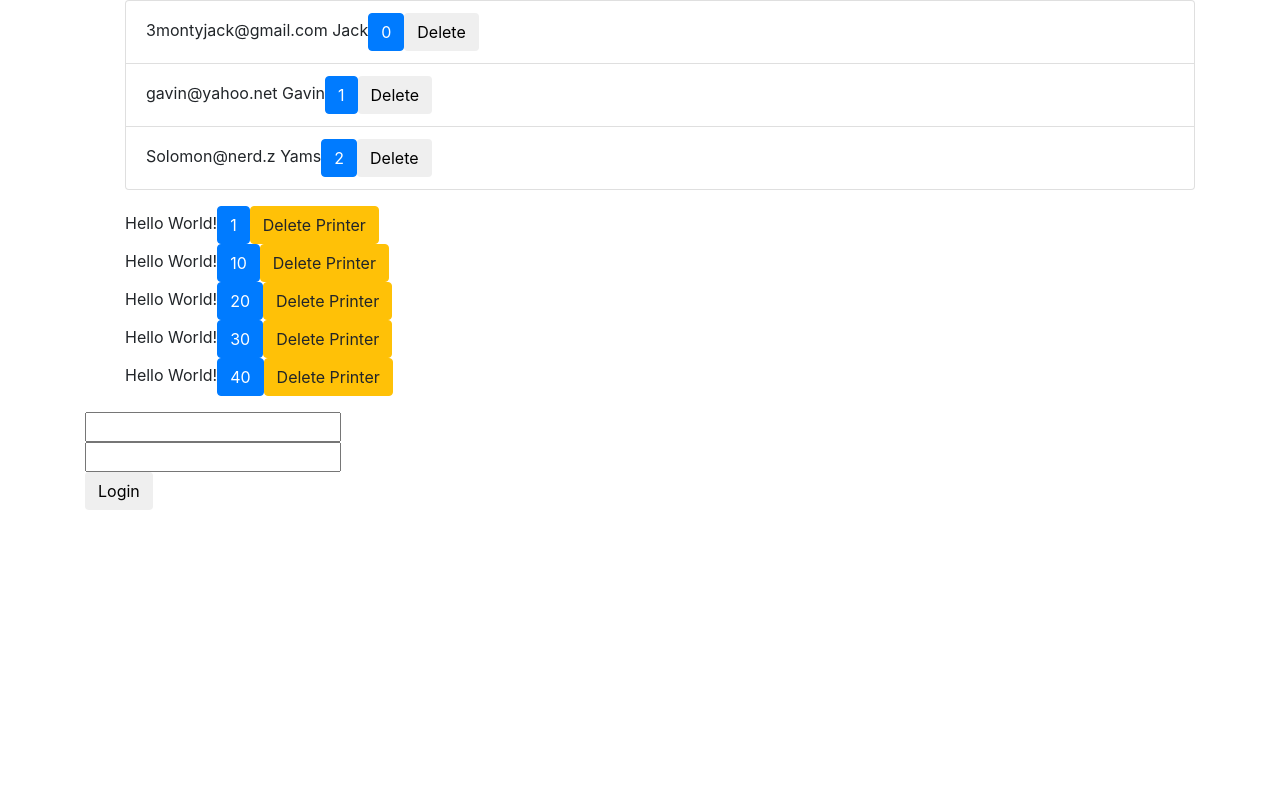
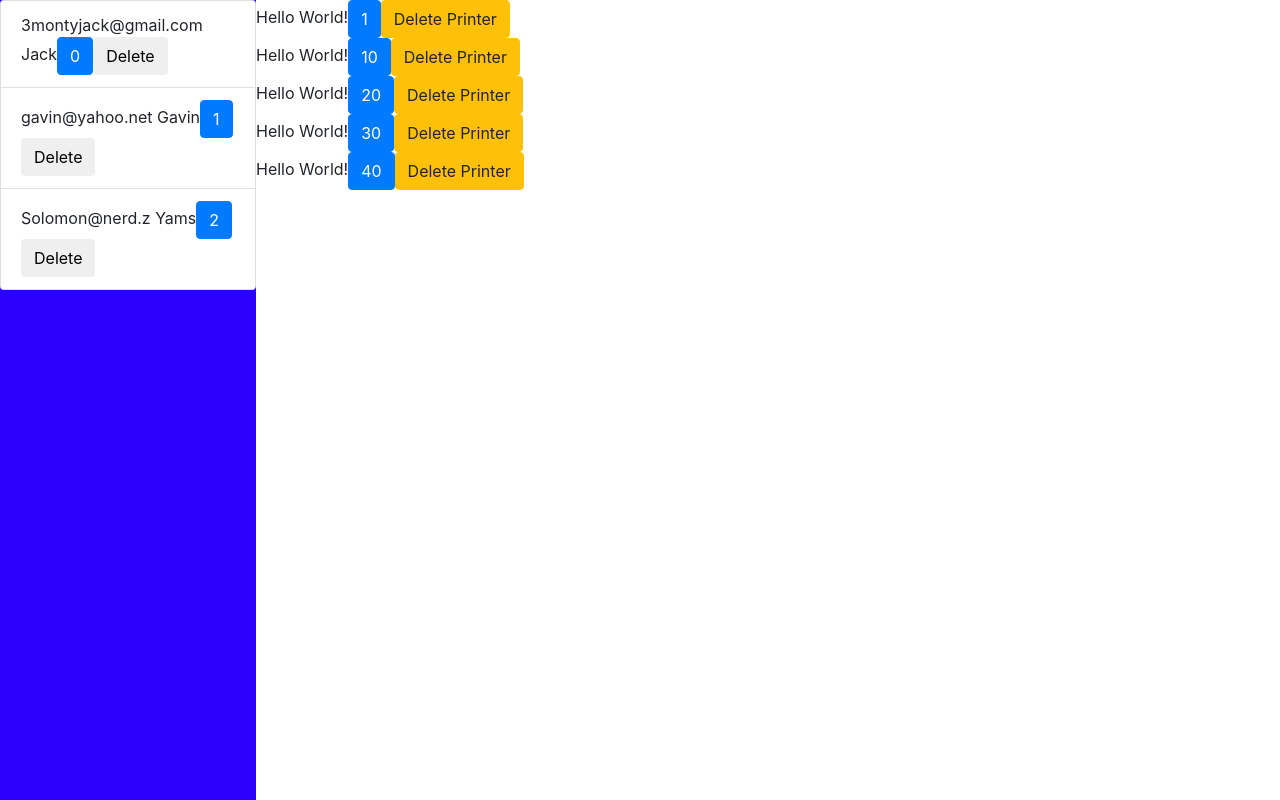
Before and after one commit to 3montyjack/MSOrderQueue, a React (Create React App) app in the folder front-end/: page / in a window 1280 px wide. Built offline with nearby package versions, Linux system fonts and the light colour scheme.

Commit message:
Got More Formatting Done

```diff
--- a/front-end/src/App.css
+++ b/front-end/src/App.css
@@ -1,3 +1,5 @@
+/*https://github.com/chenglou/react-motion
+*/
 .App {
   text-align: center;
 }
@@ -22,6 +24,17 @@
   font-size: large;
 }
 
+.SideBar {
+  width: 20%;
+  float: left;
+  height: 100vh;
+  background-color: #2a00fa
+}
+
+.MainBox{
+  width: auto;
+}
+
 @keyframes App-logo-spin {
   from {
     transform: rotate(0deg);
@@ -29,4 +42,6 @@
   to {
     transform: rotate(360deg);
   }
+
+
 }
--- a/front-end/src/App.js
+++ b/front-end/src/App.js
@@ -5,6 +5,8 @@ import SideBar from "./SideBar/SideBarList.js";
 import LoginPage from "./LoginPage/LoginPage.js";
 
 class App extends Component {
+
+
   render() {
     const printers = [1, 10, 20, 30, 40];
     const PrintJobs = [
@@ -65,15 +67,17 @@ class App extends Component {
     ];
     //This is a tepmorary page with all of the elements inside of it to get api calls working before we end up seperating them into where they need to be
     return (
-      <div className="container">
+      <div>
         {/* This will be a sideBar on the left side */}
-        <aside>
-          <SideBar className="row" data={PrintJobs} />
-        </aside>
+        <div className="SideBar">
+          <SideBar data={PrintJobs} />
+        </div>
         {/* This will be in the main part of the view */}
-        <PrinterList data={printers} className="App" />
+        <div className="MainBox">
+          <PrinterList data={printers} className="App container" />
+        </div>
         {/* This will be a seperate page when finished */}
-        <LoginPage />
+        {/* <LoginPage/> */}
       </div>
     );
   }
--- a/front-end/src/LoginPage/LoginPage.js
+++ b/front-end/src/LoginPage/LoginPage.js
@@ -16,13 +16,13 @@ class LoginPage extends Component {
 
   handleChange (event) {
     const name = event.target.name;
-    console.log(name)
     if (name != null) {
       this.setState({[event.target.name]: event.target.value});
     }
   }
 
   onClick() {
+    //Submit API Request To Login
     console.log(this.state.username);
     console.log(this.state.password);
   }
--- a/front-end/src/SideBar/SideBarFile.js
+++ b/front-end/src/SideBar/SideBarFile.js
@@ -5,7 +5,7 @@ class Printer extends Component {
     var printerData = this.props.data;
     return (
       <div className="Printer">
-      {/* This is the base printer Object that displays all the nessicary for the future releases. */}
+        {/* This is the base printer Object that displays all the nessicary for the future releases. */}
         {printerData["file"]}
         <button className="btn">Delete</button>
         <button className="btn">Queue</button>
--- a/front-end/src/SideBar/SideBarList.js
+++ b/front-end/src/SideBar/SideBarList.js
@@ -11,16 +11,15 @@ class SideBarList extends Component {
 
   //Part of the logic to see which of the jobs is currenty expanded.
   onClick(index) {
-    this.setState ({
-      selectedIndex : index
-    })
+    this.setState({
+      selectedIndex: index
+    });
   }
 
   render() {
     var size = 0;
     //This is the list of jobs that are in the queue
     var ListOfJobs = this.props.data;
-
 
     //This is the generated list that we will use to populate all of the jobs that are inside of the sidebar.
     var list = ListOfJobs.map(i => {
@@ -41,14 +40,11 @@ class SideBarList extends Component {
     //If there are Jobs in the queue then render this
     if (ListOfJobs != null) {
       return (
-        <div>
-          <ul className="PrinterContainer">{list}</ul>
-        </div>
+          <div>{list}</div>
       );
     } else {
       return <div>There are no Jobs</div>;
     }
-
   }
 }
 
```
Also changed, not shown: front-end/src/SideBar/SideBarJob.js (+9 -6 lines), 9 other files (tests, documents, lock files or other folders). Lines whose indentation alone changed are shown as unchanged.
